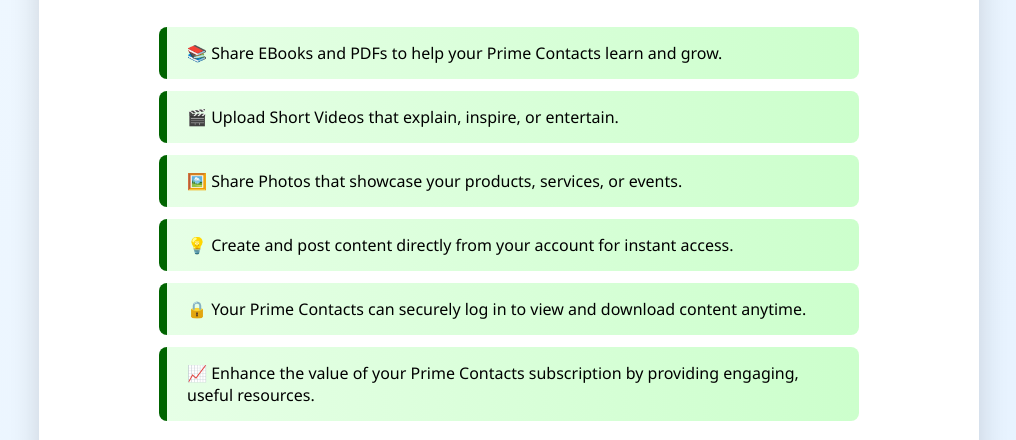
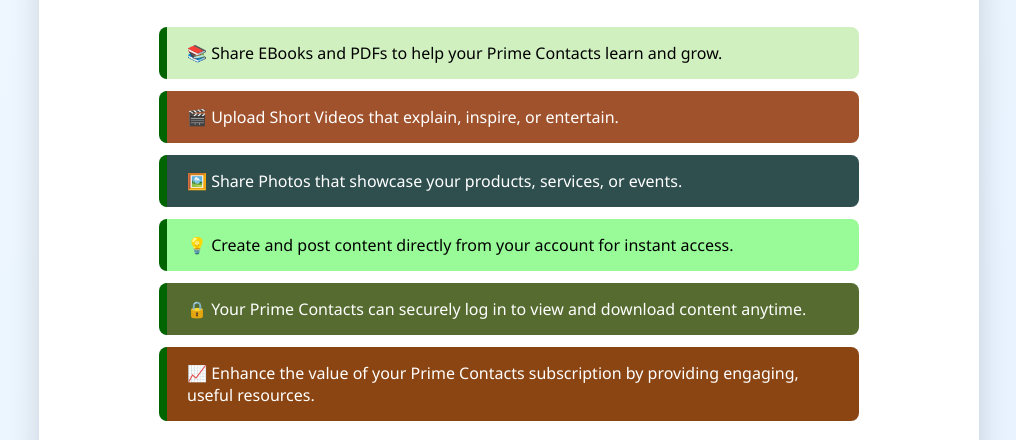
Before and after one commit to masomodigital/products-page, a plain HTML site: page index.html in a window 1280 px wide. Shown: the part 360-800 px from the top of the page, without its empty margins (131-1147 px from the left). Drawn offline with Linux system fonts and the light colour scheme.

Commit message:
Update index.html

```diff
--- a/index.html
+++ b/index.html
@@ -50,7 +50,6 @@
     list-style: none;
   }
   ul.features li {
-    background: linear-gradient(90deg, #e6ffe6, #ccffcc);
     margin-bottom: 12px;
     padding: 15px 20px;
     border-left: 8px solid #006400; /* Kenyan green accent */
@@ -62,6 +61,14 @@
     transform: translateX(5px);
     box-shadow: 0 4px 15px rgba(0,0,0,0.1);
   }
+
+  /* Distinct background colors */
+  ul.features li:nth-child(1) { background: #d0f0c0; } /* light green */
+  ul.features li:nth-child(2) { background: #a0522d; color: #fff; } /* sienna brown */
+  ul.features li:nth-child(3) { background: #2f4f4f; color: #fff; } /* dark slate gray */
+  ul.features li:nth-child(4) { background: #98fb98; } /* pale green */
+  ul.features li:nth-child(5) { background: #556b2f; color: #fff; } /* dark olive green */
+  ul.features li:nth-child(6) { background: #8b4513; color: #fff; } /* saddle brown */
 
   /* Buttons */
   .btn {
```
